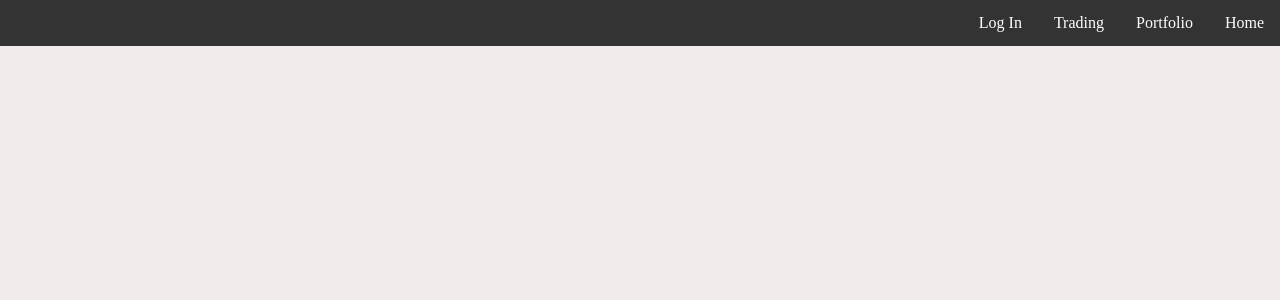
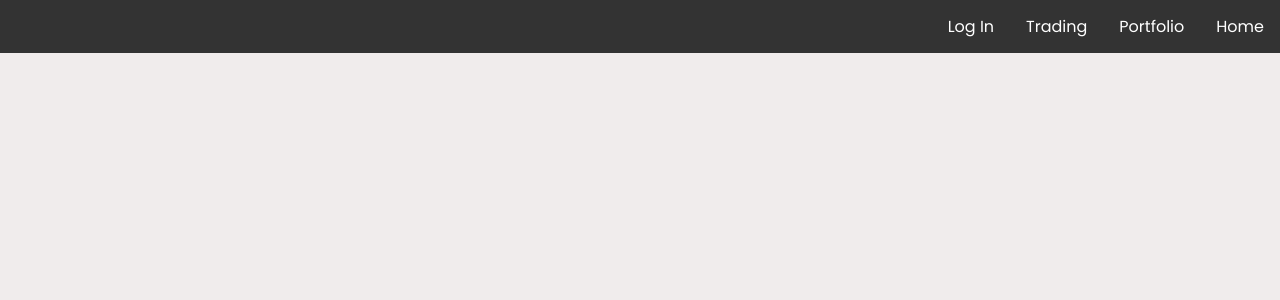
Before and after one commit to aggie-coding-club/stock-trading-website, a Vue app in the folder Stock-trading-app/: page /user in a window 1280 px wide. Shown: the top 300 px of the page. Built offline with nearby package versions, Linux system fonts and the light colour scheme.

Commit message:
add store

```diff
--- a/Stock-trading-app/package.json
+++ b/Stock-trading-app/package.json
@@ -7,11 +7,13 @@
     "preview": "vite preview --port 4173"
   },
   "dependencies": {
+    "chartjs": "^0.3.24",
     "finnhub": "^1.2.15",
     "firebase": "^9.10.0",
     "firebase-admin": "^11.0.1",
     "vue": "^3.2.38",
-    "vue-router": "^4.1.5"
+    "vue-router": "^4.1.5",
+    "vuex": "^4.1.0"
   },
   "devDependencies": {
     "@vitejs/plugin-vue": "^3.0.3",
--- a/Stock-trading-app/src/components/Header.vue
+++ b/Stock-trading-app/src/components/Header.vue
@@ -1,7 +1,6 @@
 <!-- Header for all pages: Will, Keeney -->
 
 <script>
-
 export default {
   // props: ['page'],
   // created() {
@@ -11,27 +10,22 @@
   //     //     console.log(this.$ref.home1);
   //     // }
   // },
-
   // mounted: function() {
   //     console.log(this.$ref.home); //deleted reference
   // }
-    }
-
+};
 </script>
 
 <template>
   <div class="Navbar">
-
     <ul>
-            <li style="float:right"><a id="home" href="\">Home</a></li>
-            <li style="float:right"><a id="portfolio" href="\portfolio">Portfolio</a></li>
-            <li style="float:right"><a id="trading" href="\trade">Trading</a></li>
-            <li style="float:right"><a id="login" href="\user">Log In</a></li>
+      <li style="float: right"><a id="home" href="\">Home</a></li>
+      <li style="float: right"><a id="portfolio" href="\portfolio">Portfolio</a></li>
+      <li style="float: right"><a id="trading" href="\trade">Trading</a></li>
+      <li style="float: right" v-if="this.$store.state.userID == null"><a id="login" href="\user">Log In</a></li>
     </ul>
   </div>
 </template>
-
-
 
 <style>
 ul {
--- /dev/null
+++ b/Stock-trading-app/src/store/index.js
@@ -0,0 +1,12 @@
+import { createStore } from "vuex";
+
+const store = createStore({
+  state() {
+    return {
+      userID: null,
+    };
+  },
+  mutations: {},
+});
+
+export default store;
--- a/Stock-trading-app/src/views/Home.vue
+++ b/Stock-trading-app/src/views/Home.vue
@@ -10,10 +10,12 @@ import HomeTable from "../components/HomeTable.vue";
 </template>
 
 <style>
+@import url("https://fonts.googleapis.com/css2?family=Montserrat:wght@200;400&family=Poppins&display=swap");
 body,
 html {
   margin: 0;
   padding: 0;
   background-color: #f0ecec;
+  font-family: "Poppins";
 }
 </style>
```
Also changed, not shown: Stock-trading-app/src/main.js (+8 -6 lines), 1 other file (tests, documents, lock files or other folders). Lines whose indentation alone changed are shown as unchanged.
